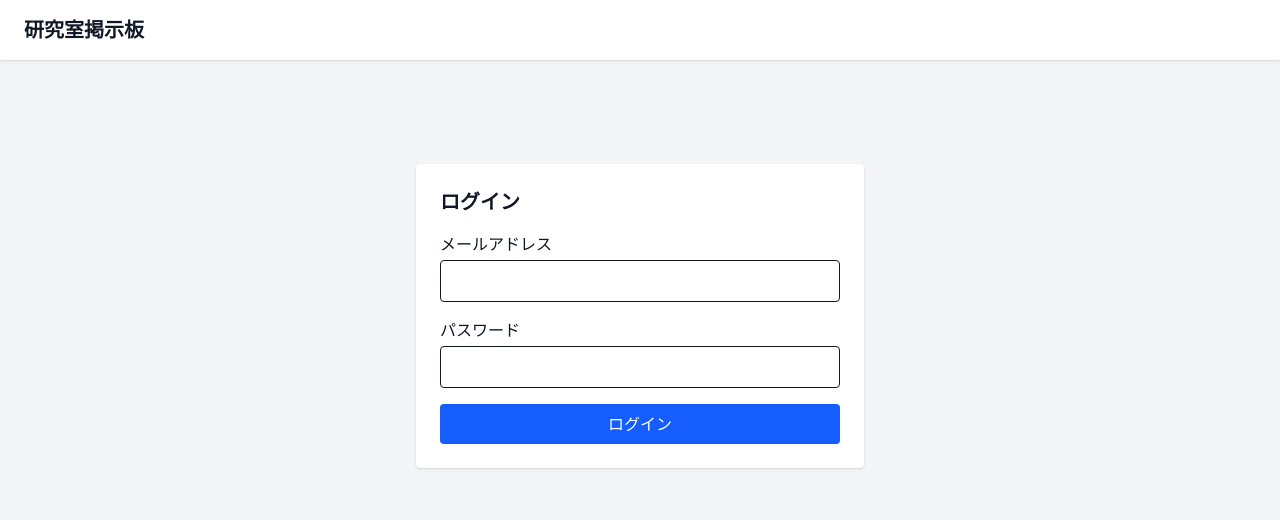
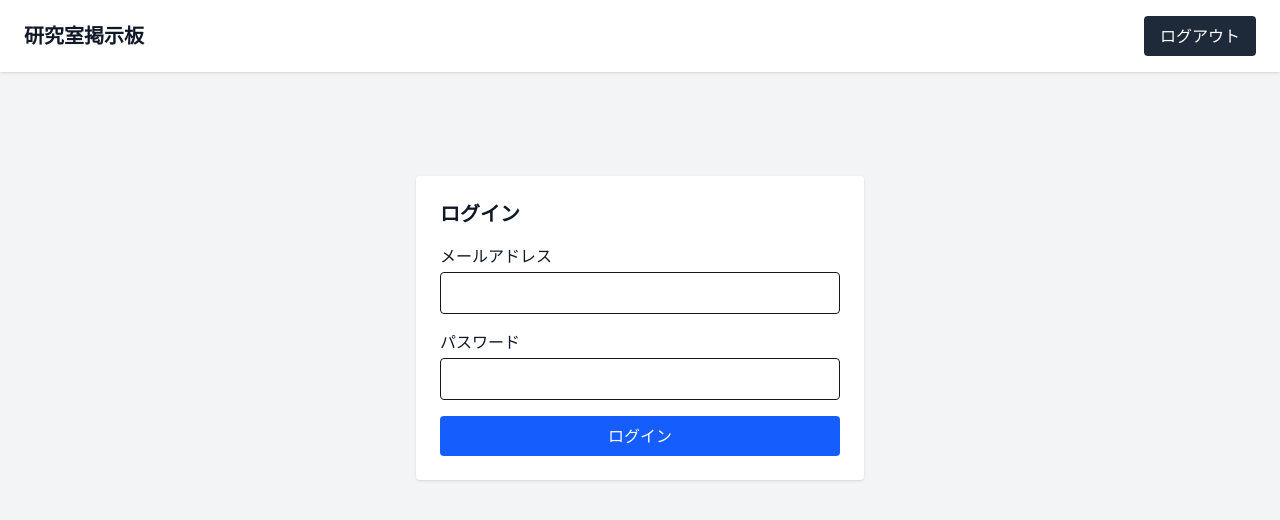
Before and after one commit to ryoito218/lab-forum, a Next.js app in the folder frontend/: page /login in a window 1280 px wide. Shown: the top 520 px of the page. Built offline with nearby package versions, Linux system fonts and the light colour scheme.

Commit message:
feature: implement logout button and handle token expiration

```diff
--- a/frontend/src/app/layout.tsx
+++ b/frontend/src/app/layout.tsx
@@ -1,5 +1,6 @@
 import React from 'react';
 import "./globals.css";
+import LogoutButton from '@/components/LogoutButton';
 
 export const metadata = {
   title: "研究掲示板",
@@ -10,8 +11,9 @@ const RootLayout = ({ children }: { children: React.ReactNode }) => {
   return (
     <html lang='ja'>
       <body className='bg-gray-100 text-gray-900'>
-        <header className='bg-white shadow px-6 py-4 flex justify-between items-center'>
+        <header className='flex justify-between items-center px-6 py-4 bg-white shadow'>
           <h1 className='text-xl font-bold'>研究室掲示板</h1>
+          <LogoutButton />
         </header>
         <main className='max-w-4xl mx-auto py-6 px-4'>{children}</main>
       </body>
--- a/frontend/src/app/posts/[id]/DeletePostButton.tsx
+++ b/frontend/src/app/posts/[id]/DeletePostButton.tsx
@@ -28,6 +28,12 @@ const DeletePostButton = ({ postId }: Props) => {
       },
     });
 
+    if (res.status === 401) {
+      alert('セッションの有効期限がきれました。再ログインしてください。');
+      router.push('/login');
+      return;
+    }
+
     if (res.ok) {
       router.push('/posts');
     } else {
--- a/frontend/src/app/posts/[id]/edit/EditPostForm.tsx
+++ b/frontend/src/app/posts/[id]/edit/EditPostForm.tsx
@@ -58,6 +58,12 @@ const EditPostForm: React.FC<EditPostFormProps> = ({ post, categories }) => {
         },
         body: JSON.stringify({ title, content, tags: tagList, category_id: categoryId }),
       });
+
+      if (res.status === 401) {
+        alert('セッションの有効期限が切れました。再ログインしてください。');
+        router.push('/login');
+        return;
+      }
 
       if (!res.ok) return setError('更新に失敗しました');
       router.push('/posts');
--- a/frontend/src/app/posts/new/NewPostForm.tsx
+++ b/frontend/src/app/posts/new/NewPostForm.tsx
@@ -42,6 +42,12 @@ const NewPostForm: React.FC<NewPostFormProps> = ({ categories }) => {
           tags: tagList,
         }),
       });
+
+      if (res.status === 401) {
+        alert('セッションの有効期限が切れました。再ログインしてください。');
+        router.push('/login');
+        return;
+      }
 
       if (!res.ok) {
         throw new Error('投稿に失敗しました');
--- a/frontend/src/app/posts/new/page.tsx
+++ b/frontend/src/app/posts/new/page.tsx
@@ -17,6 +17,11 @@ const getCategories = async (): Promise<Category[]> => {
     cache: 'no-store',
   });
 
+  if (res.status === 401) {
+    alert('セッションの有効期限が切れました。再ログインしてください。');
+    redirect('/login');
+  }
+
   if (!res.ok) {
     redirect('/login');
   }
--- a/frontend/src/app/posts/page.tsx
+++ b/frontend/src/app/posts/page.tsx
@@ -26,6 +26,7 @@ const getPosts = async (): Promise<Post[]> => {
   });
 
   if (res.status == 401) {
+    alert('セッションの有効期限が切れました。再ログインしてください。');
     redirect('/login');
   }
 
--- /dev/null
+++ b/frontend/src/components/LogoutButton.tsx
@@ -0,0 +1,22 @@
+'use client';
+
+import React from 'react';
+import { useRouter } from 'next/navigation';
+import Cookies from 'js-cookie';
+
+const LogoutButton = () => {
+  const router = useRouter();
+
+  const handleLogout = () => {
+    Cookies.remove('access_token');
+    router.push('/login');
+  };
+
+  return (
+    <button onClick={handleLogout} className='bg-gray-800 text-white px-4 py-2 rounded cursor-pointer'>
+      ログアウト
+    </button>
+  );
+};
+
+export default LogoutButton;
```
